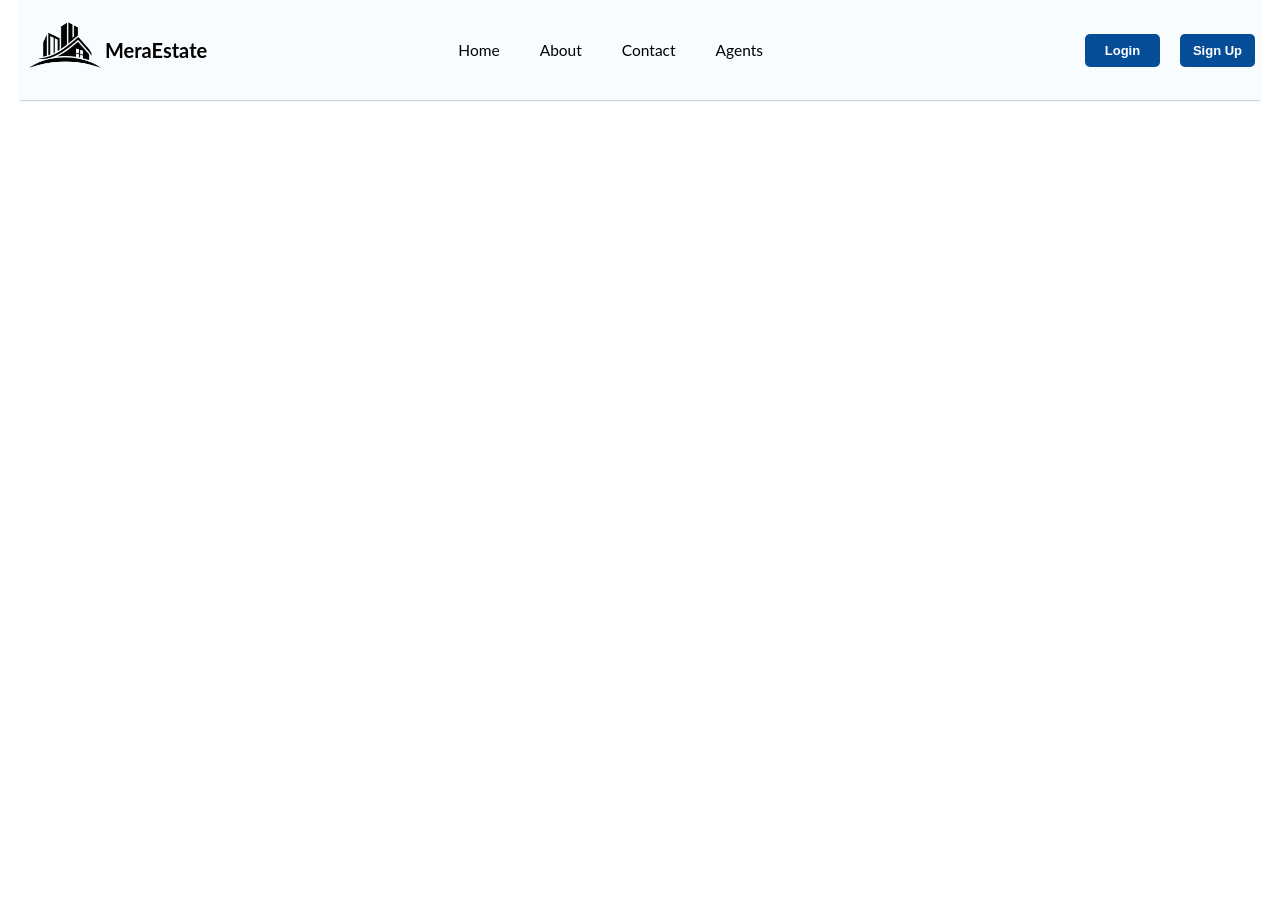
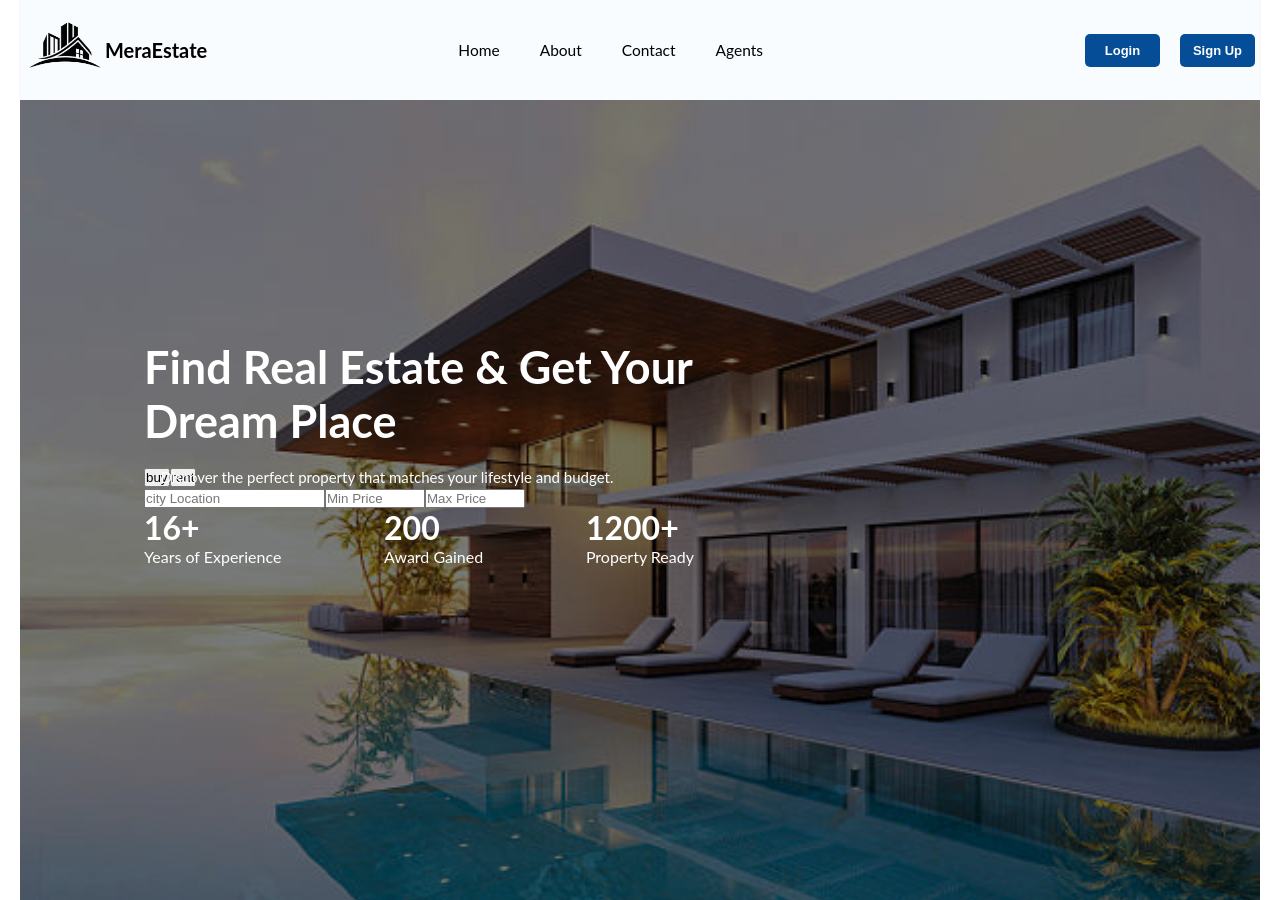
Before and after one commit to ameraehab/RealState, a React (Vite) app: page / in a window 1280 px wide. Before the commit the page ends 800 px from the top, so only its background shows below. Built offline with nearby package versions, Linux system fonts and the light colour scheme.

Commit message:
update home page

```diff
--- a/package.json
+++ b/package.json
@@ -10,6 +10,7 @@
     "preview": "vite preview"
   },
   "dependencies": {
+    "@fortawesome/react-fontawesome": "^3.5.0",
     "react": "^19.2.8",
     "react-dom": "^19.2.8"
   },
--- a/src/components/Routes/homePage/homePage.css
+++ b/src/components/Routes/homePage/homePage.css
@@ -0,0 +1,45 @@
+.home-layout {
+  width: 100%;
+  height: 100vh;
+  display: flex;
+  justify-content: space-between;
+  flex-direction: row;
+  background: rgba(255, 255, 253, 0);
+  position: relative;
+  overflow: hidden;
+}
+.home-layout img {
+  width: 100%;
+  height: 100%;
+  object-fit: cover;
+}
+
+/* الطبقة الشفافة */
+.home-layout::before {
+  content: "";
+  position: absolute;
+  inset: 0;
+  background: rgba(0, 0, 0, 0.512);
+  z-index: 0;
+}
+.textContent {
+  position: absolute;
+  top: 30%;
+  left: 10%;
+  color: white;
+  z-index: 1;
+}
+.heading {
+  width: 550px;
+  font-size: 45px;
+  margin-bottom: 20px;
+}
+.description {
+  position: absolute;
+  font-size: 15px;
+  left: 3%;
+}
+.box {
+  display: flex;
+  justify-content: space-between;
+}
--- a/src/components/Routes/homePage/homePage.jsx
+++ b/src/components/Routes/homePage/homePage.jsx
@@ -1,9 +1,30 @@
 import "./homePage.css";
+import Search from "../../search";
 function HomePage() {
   return (
     <div className="home-layout">
-      <div className="textContent"></div>
-      <div className="pagenationContent"></div>
+      <img src="public/images/heroImage.jpg" alt="Description" />
+      <div className="textContent">
+        <h1 className="heading">Find Real Estate & Get Your Dream Place</h1>
+        <p className="description">
+          Discover the perfect property that matches your lifestyle and budget.
+        </p>
+        <Search />
+        <div className="box">
+          <div className="box1">
+            <h1>16+</h1>
+            <p>Years of Experience</p>
+          </div>
+          <div className="box2">
+            <h1>200</h1>
+            <p>Award Gained</p>
+          </div>
+          <div className="box3">
+            <h1>1200+</h1>
+            <p>Property Ready</p>
+          </div>
+        </div>
+      </div>
     </div>
   );
 }
--- /dev/null
+++ b/src/components/search.css
@@ -0,0 +1,3 @@
+.type {
+  display: flex;
+}
--- /dev/null
+++ b/src/components/search.jsx
@@ -0,0 +1,31 @@
+import "./search.css";
+function Search() {
+  return (
+    <div className="search-box">
+      <div className="type">
+        <button>buy</button>
+        <button>rent</button>
+      </div>
+      <form>
+        <input type="text" name="location" placeholder="city Location" />
+        <input
+          type="number"
+          name="minPrice"
+          min={0}
+          max={10000000}
+          placeholder="Min Price "
+        />
+        <input
+          type="number"
+          name="maxPrice"
+          min={0}
+          max={10000000}
+          placeholder="Max Price "
+        />
+        <i class="fa-solid fa-magnifying-glass"></i>
+      </form>
+    </div>
+  );
+}
+
+export default Search;
```
Also changed, not shown: public/images/heroImage.jpg (added), 1 other file (tests, documents, lock files or other folders).
